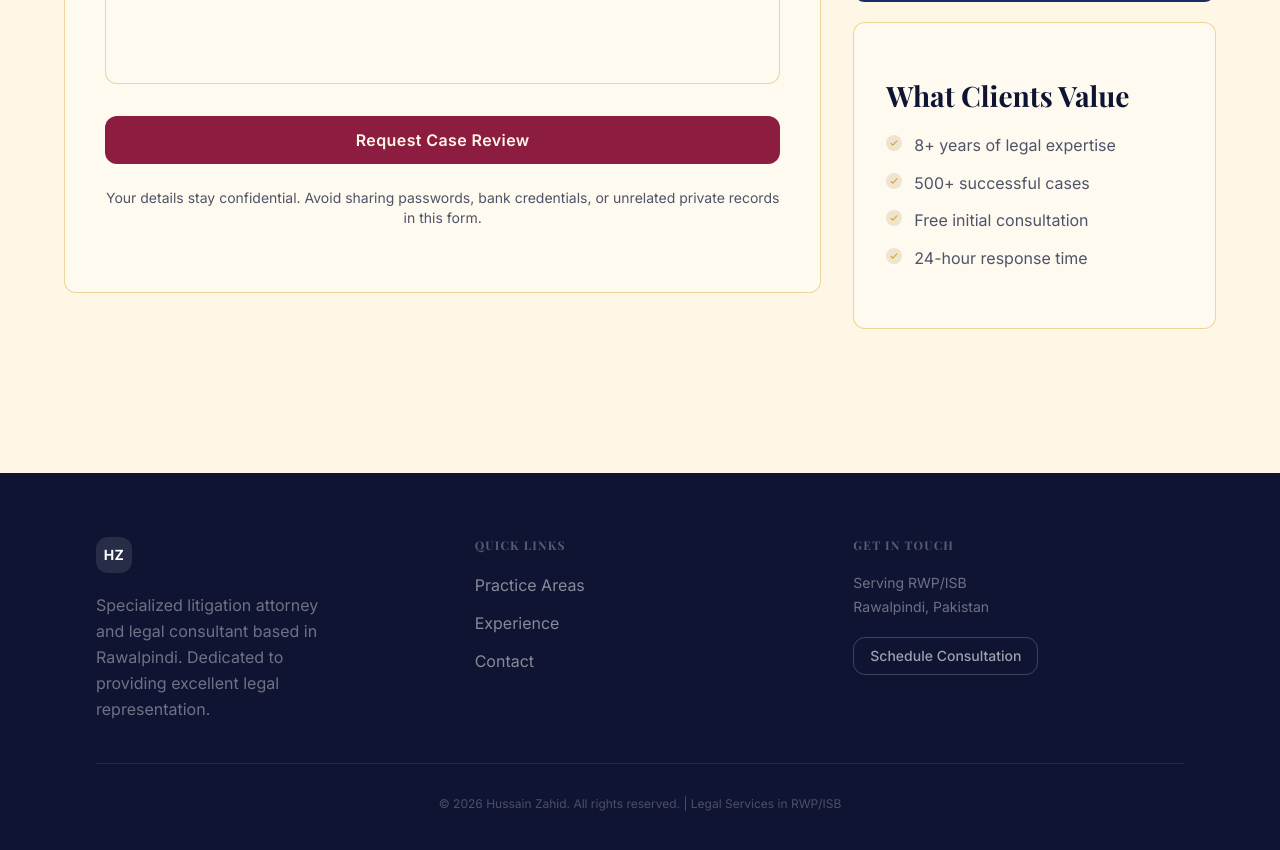
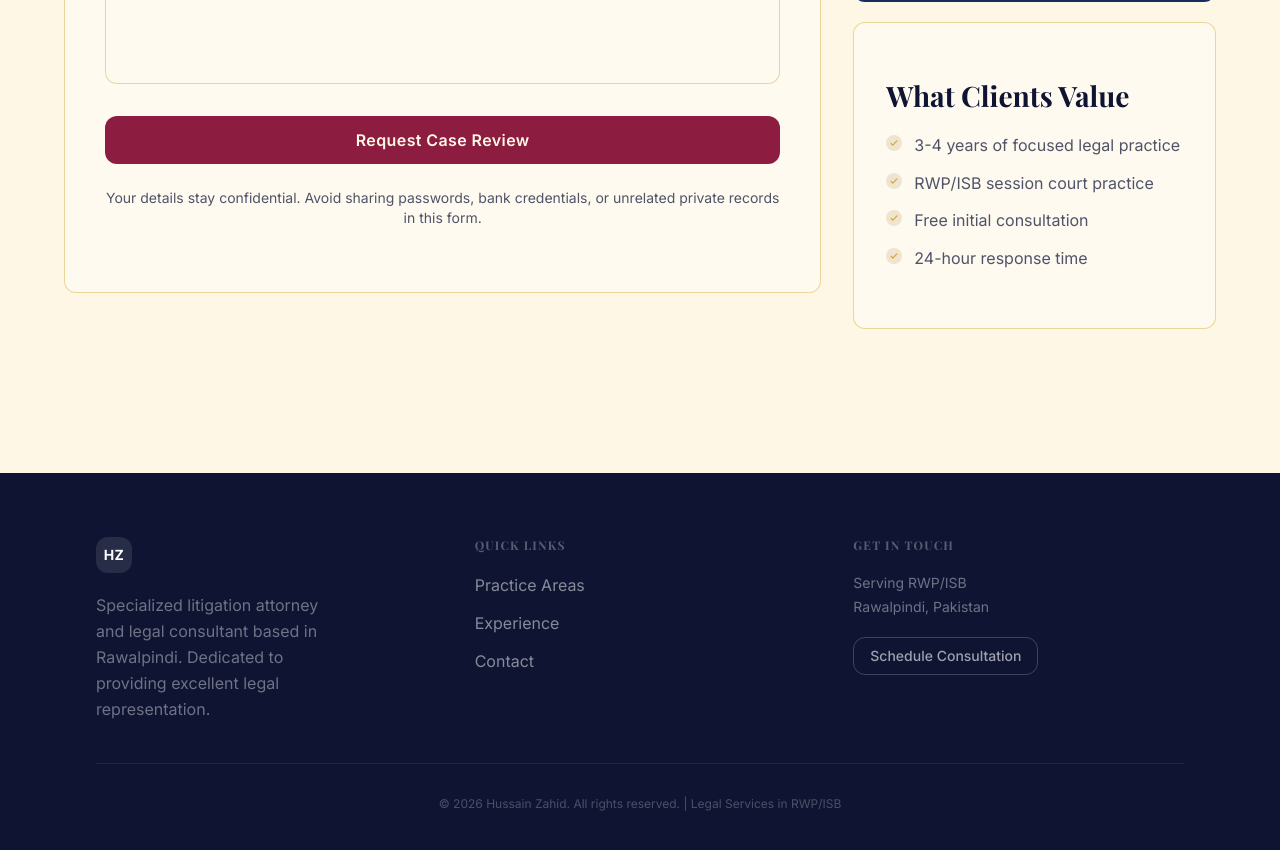
Before and after one commit to sudo-hassan-zahid/portfolio_hussain, a Next.js app: page / in a window 1280 px wide. Shown: the part 5420-6270 px from the top of the page. Built offline with nearby package versions, Linux system fonts and the light colour scheme.

Commit message:
Update consultation trust claims
- Replace old 8+ years and 500+ cases claims. - Add a more reasonable 3-4 year legal practice statement. - Highlight RWP/ISB session court practice in the client-facing trust list.

```diff
--- a/components/contact-form.tsx
+++ b/components/contact-form.tsx
@@ -436,8 +436,8 @@ export default function ContactForm() {
                   <h3 className="type-subsection text-[var(--legal-ink)] mb-5 font-serif">What Clients Value</h3>
                   <ul className="space-y-3">
                     {[
-                      "8+ years of legal expertise",
-                      "500+ successful cases",
+                      "3-4 years of focused legal practice",
+                      "RWP/ISB session court practice",
                       "Free initial consultation",
                       "24-hour response time",
                     ].map((item) => (
```
